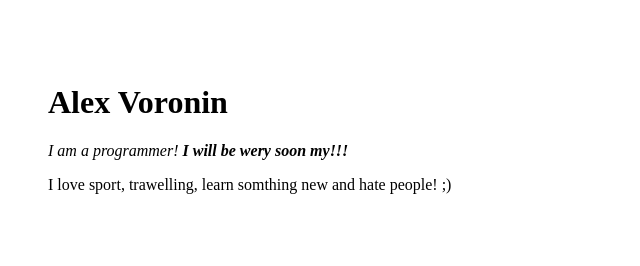
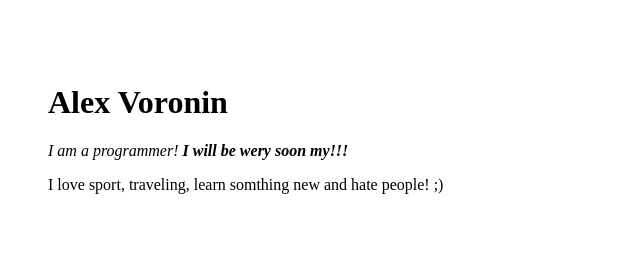
Before and after one commit to Alexzpu/ya-vash-rot-yebal-, a plain HTML site: page index.html in a window 1280 px wide. Shown: the top 266 px of the page, 263-903 px from the left. Drawn offline with Linux system fonts and the light colour scheme.

Commit message:
Update index.html

```diff
--- a/index.html
+++ b/index.html
@@ -12,7 +12,7 @@
             <td>
                 <h1>Alex Voronin</h1>
                 <p><em>I am a programmer!<strong> I will be wery soon my!!!</strong></em></p>
-                <p>I love sport, trawelling, learn somthing new and hate people! ;)</p>
+                <p>I love sport, traveling, learn somthing new and hate people! ;)</p>
             </td>
         </tr>
     </table>
```
